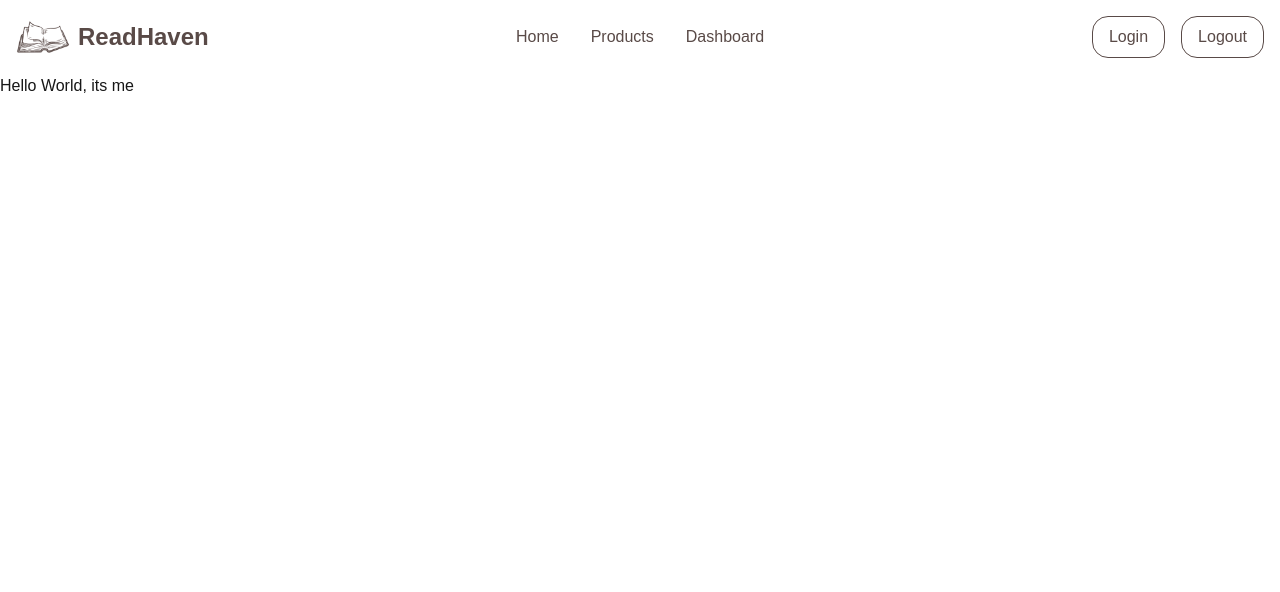
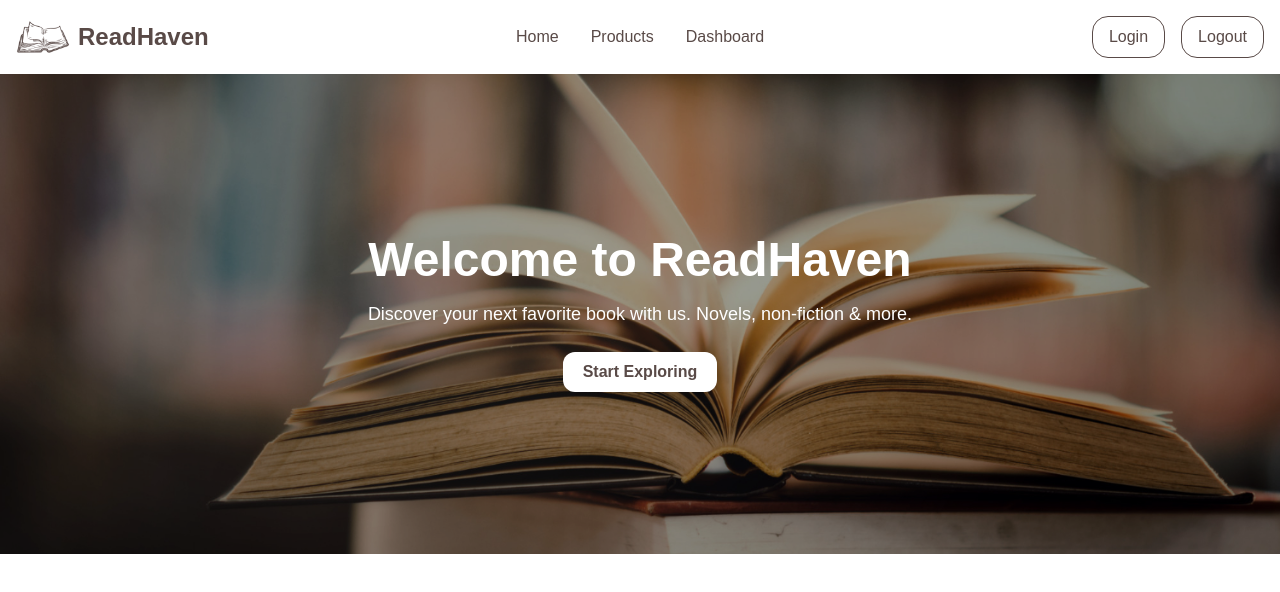
Before and after one commit to santuchy/Read-Haven, a Next.js app: page / in a window 1280 px wide. Shown: the top 592 px of the page. Built offline with nearby package versions, Linux system fonts and the light colour scheme.

Commit message:
hero section done

```diff
--- /dev/null
+++ b/src/app/components/Hero.jsx
@@ -0,0 +1,32 @@
+'use client';
+
+import React from 'react';
+import Link from 'next/link';
+
+export default function Hero() {
+  return (
+    <section
+      className="relative h-[60vh] flex items-center justify-center text-white bg-cover bg-center"
+      style={{ backgroundImage: "url('/resources/hero.webp')" }}
+    >
+      {/* Overlay for readability */}
+      <div className="absolute inset-0 bg-black/40"></div>
+
+      {/* Hero Content */}
+      <div className="relative z-10 text-center px-4 sm:px-8">
+        <h1 className="text-4xl sm:text-5xl font-bold mb-4">
+          Welcome to ReadHaven
+        </h1>
+        <p className="text-base sm:text-lg mb-6">
+          Discover your next favorite book with us. Novels, non-fiction & more.
+        </p>
+        <Link
+          href="/products"
+          className="inline-block px-5 py-2 text-base font-semibold text-[#594a47] bg-white rounded-xl hover:bg-gray-200 transition duration-300"
+        >
+          Start Exploring
+        </Link>
+      </div>
+    </section>
+  );
+}
--- a/src/app/layout.js
+++ b/src/app/layout.js
@@ -1,6 +1,7 @@
 import { Geist, Geist_Mono } from "next/font/google";
 import "./globals.css";
 import NavBar from "./components/NavBar";
+
 
 const geistSans = Geist({
   variable: "--font-geist-sans",
@@ -24,6 +25,7 @@ export default function RootLayout({ children }) {
         className={`${geistSans.variable} ${geistMono.variable} antialiased`}
       >
         <NavBar></NavBar>
+
         {children}
       </body>
     </html>
--- a/src/app/page.js
+++ b/src/app/page.js
@@ -1,9 +1,10 @@
 import Image from "next/image";
+import Hero from "./components/Hero";
 
 export default function Home() {
   return (
     <div>
-      <h1>Hello World, its me</h1>
+      <Hero></Hero>
     </div>
 
 
```
Also changed, not shown: public/resources/hero.webp (added).
